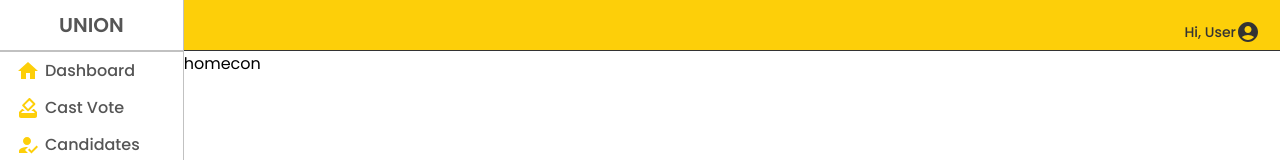
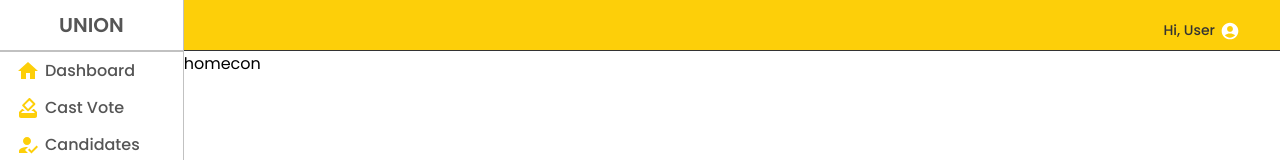
Before and after one commit to shihabsaleem/unionCES, a React (Create React App) app: page / in a window 1280 px wide. Shown: the top 160 px of the page. Built offline with nearby package versions, Linux system fonts and the light colour scheme.

Commit message:
navnbar completed

```diff
--- a/src/Component/Navbar/Navbar.jsx
+++ b/src/Component/Navbar/Navbar.jsx
@@ -6,8 +6,10 @@ const Navbar = () => {
   return (
     <div className="navbar">
       <div className="wrapper">
-        <div className="item">
-          Hi, User <AccountCircleIcon />
+        <div className="items">
+          <div className="item">
+            Hi, User <AccountCircleIcon className="icon" />
+          </div>
         </div>
       </div>
     </div>
--- a/src/Component/Navbar/navbar.scss
+++ b/src/Component/Navbar/navbar.scss
@@ -13,16 +13,23 @@
         justify-content: right;
 
 
-        .item {
+        .items {
             display: flex;
+            align-items: center;
             color: #333;
             font-weight: 500;
-            align-items: center;
 
             .item {
                 display: flex;
                 align-items: center;
                 margin-right: 20px;
+
+
+                .icon {
+                    padding-left: 5px;
+                    font-size: 20px;
+                    color: #fff;
+                }
             }
         }
     }
```
